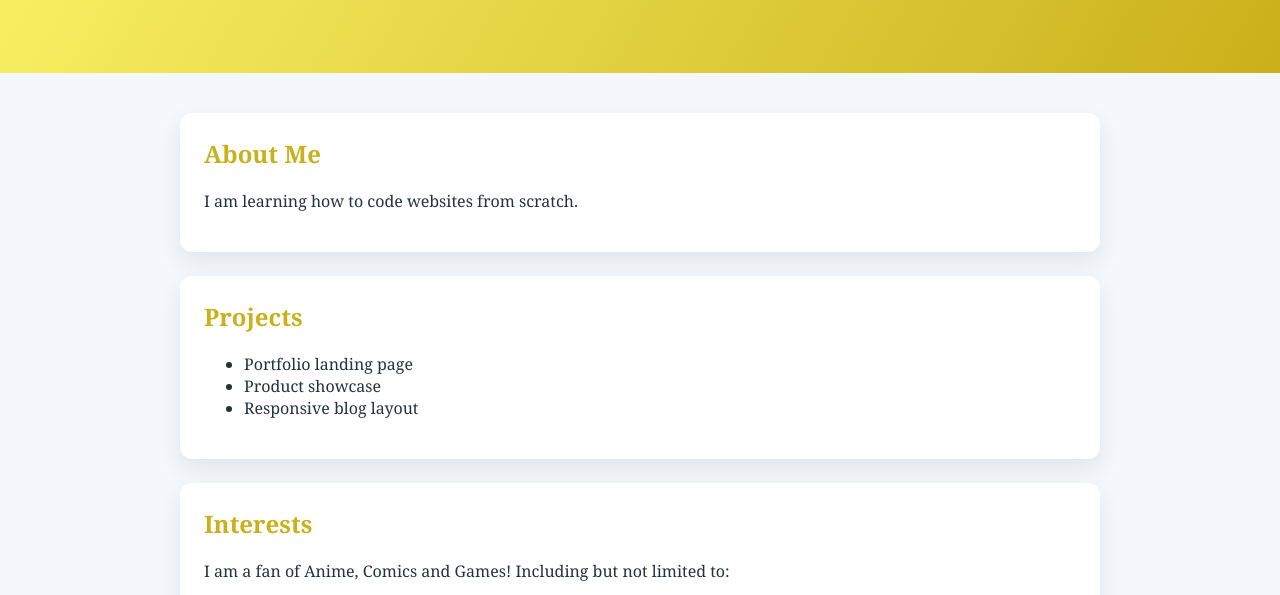
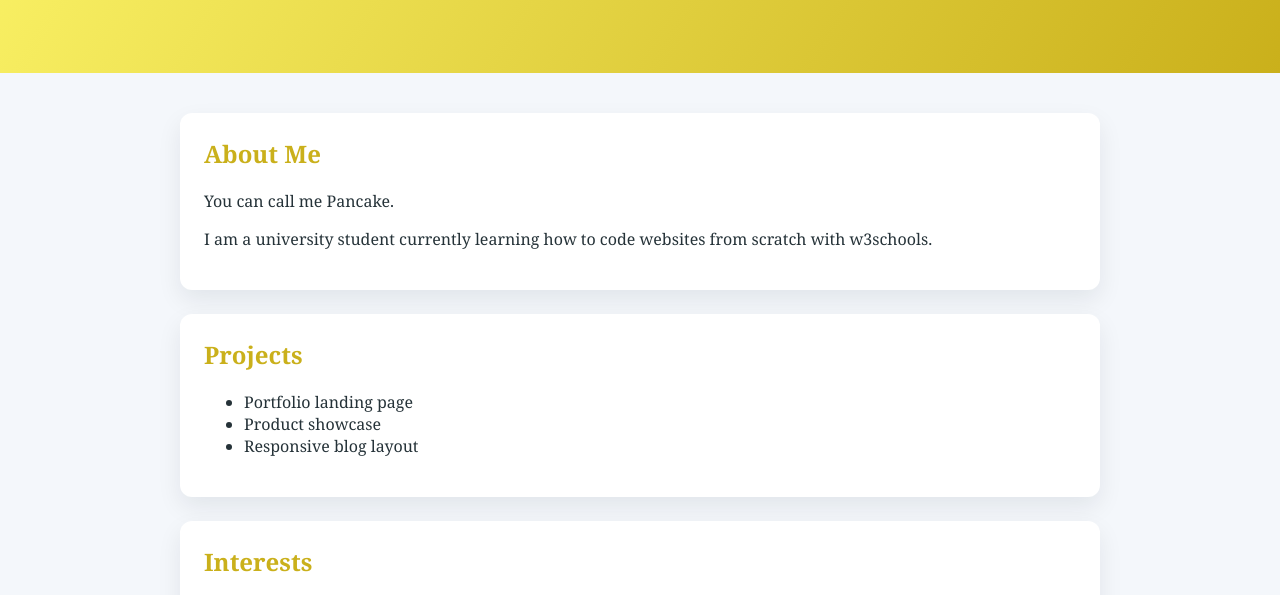
Before and after one commit to pancake-star7/htmlcss-course, a plain HTML site: page htmlcss_course/index.html in a window 1280 px wide. Shown: the part 171-766 px from the top of the page. Drawn offline with Linux system fonts and the light colour scheme; a web font is replaced by a local one.

Commit message:
minor edits to body

```diff
--- a/htmlcss_course/index.html
+++ b/htmlcss_course/index.html
@@ -17,7 +17,8 @@
   <main>
     <section>
       <h2>About Me</h2>
-      <p>I am learning how to code websites from scratch.</p>
+      <p>You can call me Pancake.</p>
+      <p>I am a university student currently learning how to code websites from scratch with w3schools.</p>
     </section>
     <section>
       <h2>Projects</h2>
```
